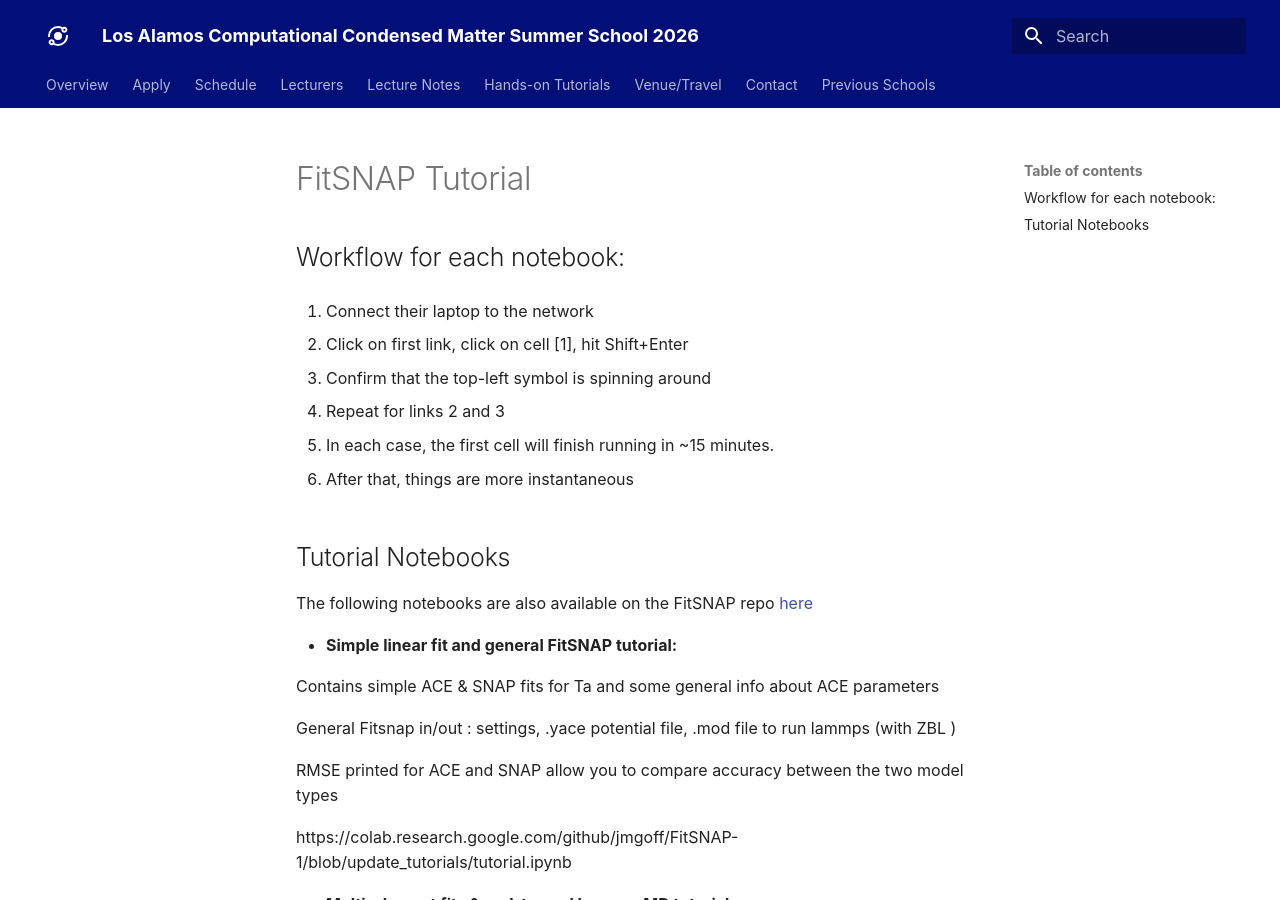
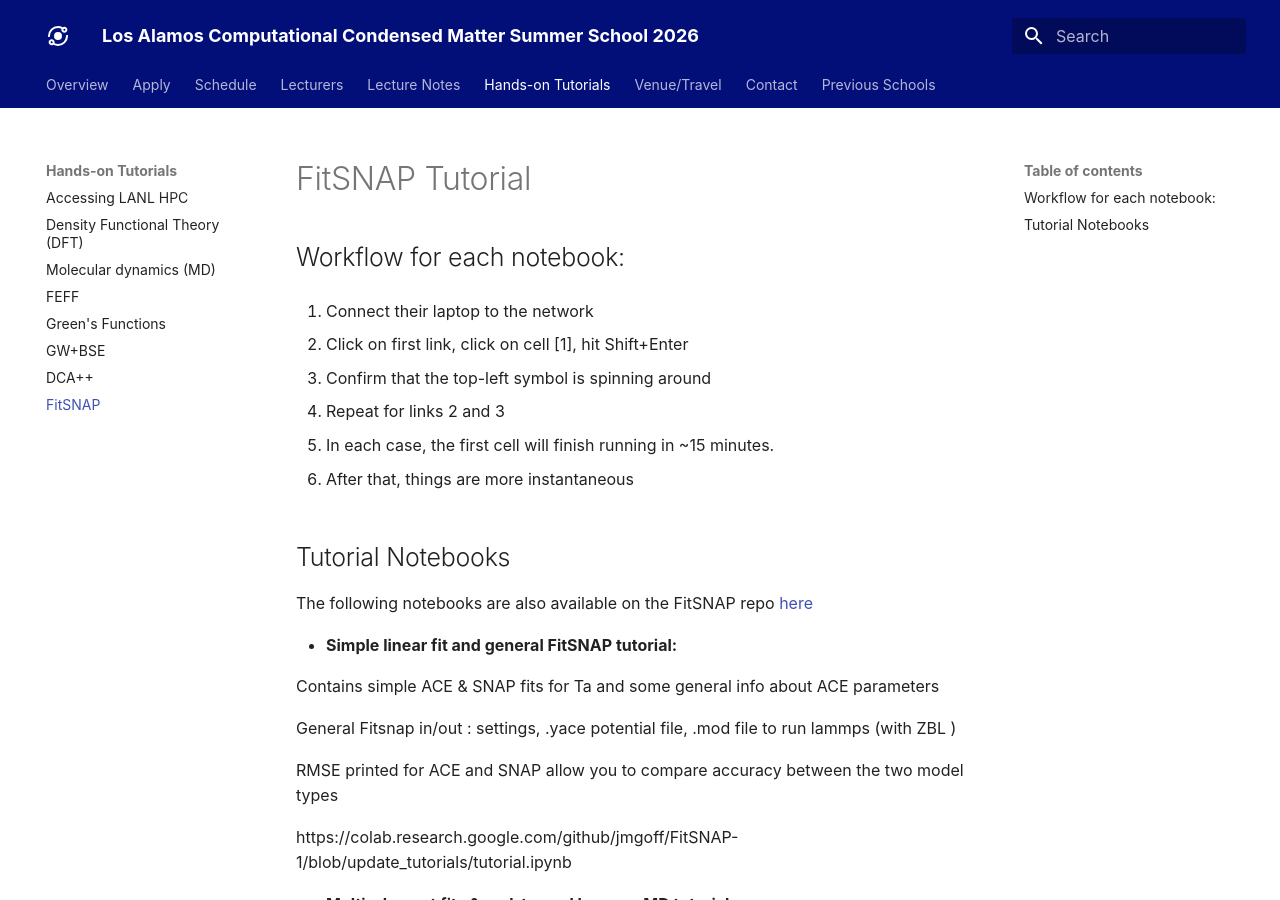
Before and after one commit to LACCMSS/2026, an MkDocs documentation site: the page built from docs/fitsnap.md, in a window 1280 px wide and 900 px high. Built offline with MkDocs 1.6.1 and Material for MkDocs 9.7.7, drawn with Linux system fonts in a browser that asks for light colours; some web fonts are replaced.

Commit message:
Update mkdocs.yml

```diff
--- a/mkdocs.yml
+++ b/mkdocs.yml
@@ -44,6 +44,7 @@ nav:
     - "Green's Functions": gf.md
     - "GW+BSE": bse.md
     - "DCA++": dca.md
+    - FitSNAP: fitsnap.md
   - Venue/Travel: location.md
   - Contact: contact.md
   - "Previous Schools": archive.md
```
